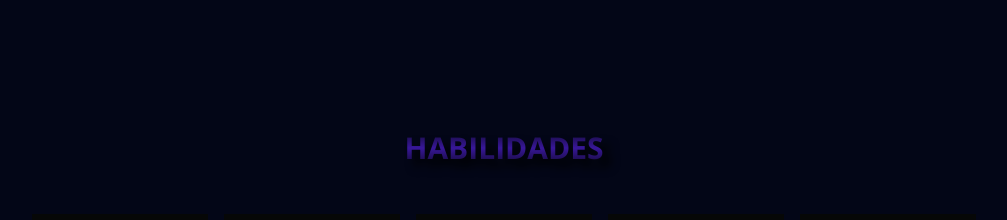
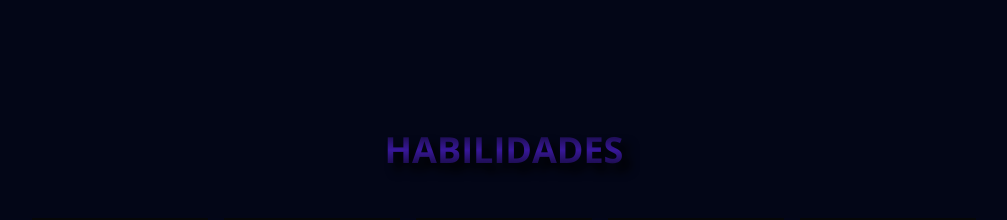
Before and after one commit to Flavianna-Saldanha/new-portfolio, a Next.js app: page / in a window 1280 px wide. Shown: the part 1500-1720 px from the top of the page, without its empty margins (136-1143 px from the left). Built offline with nearby package versions, Linux system fonts and the light colour scheme.

Commit message:
alteração  no estilo

```diff
--- a/src/app/globals.css
+++ b/src/app/globals.css
@@ -32,3 +32,7 @@
 .font-opensans {
   font-family: 'Open Sans', sans-serif;
 }
+
+h1 {
+  overflow-y: hidden;
+}
--- a/src/components/skills/Skills.tsx
+++ b/src/components/skills/Skills.tsx
@@ -4,7 +4,7 @@
     return (
         <div id="habilidades" className="container mx-auto">
             <div>
-                <div className="mt-44 uppercase text-center text-3xl font-bold bg-gradient-to-b from-[#130834] via-[#38179A] to-[#130834] bg-clip-text text-transparent drop-shadow-[8px_8px_5px_black] font-opensans">
+                <div className="mt-44 uppercase text-center text-4xl font-bold bg-gradient-to-b from-[#130834] via-[#38179A] to-[#130834] bg-clip-text text-transparent drop-shadow-[8px_8px_5px_black] font-opensans">
                     <h1>Habilidades</h1>
                 </div>
                 <div className="mt-12 mx-24 flex flex-wrap justify-center gap-4">
```
